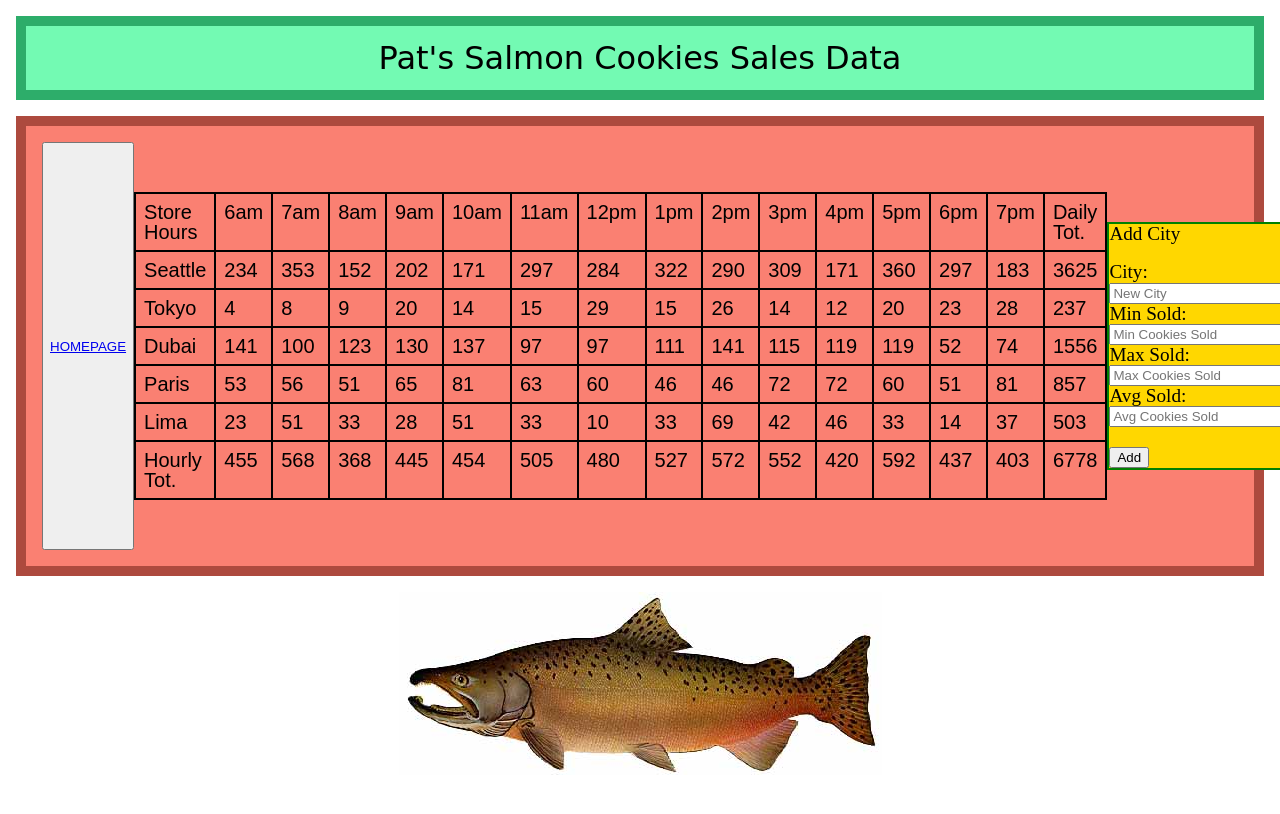
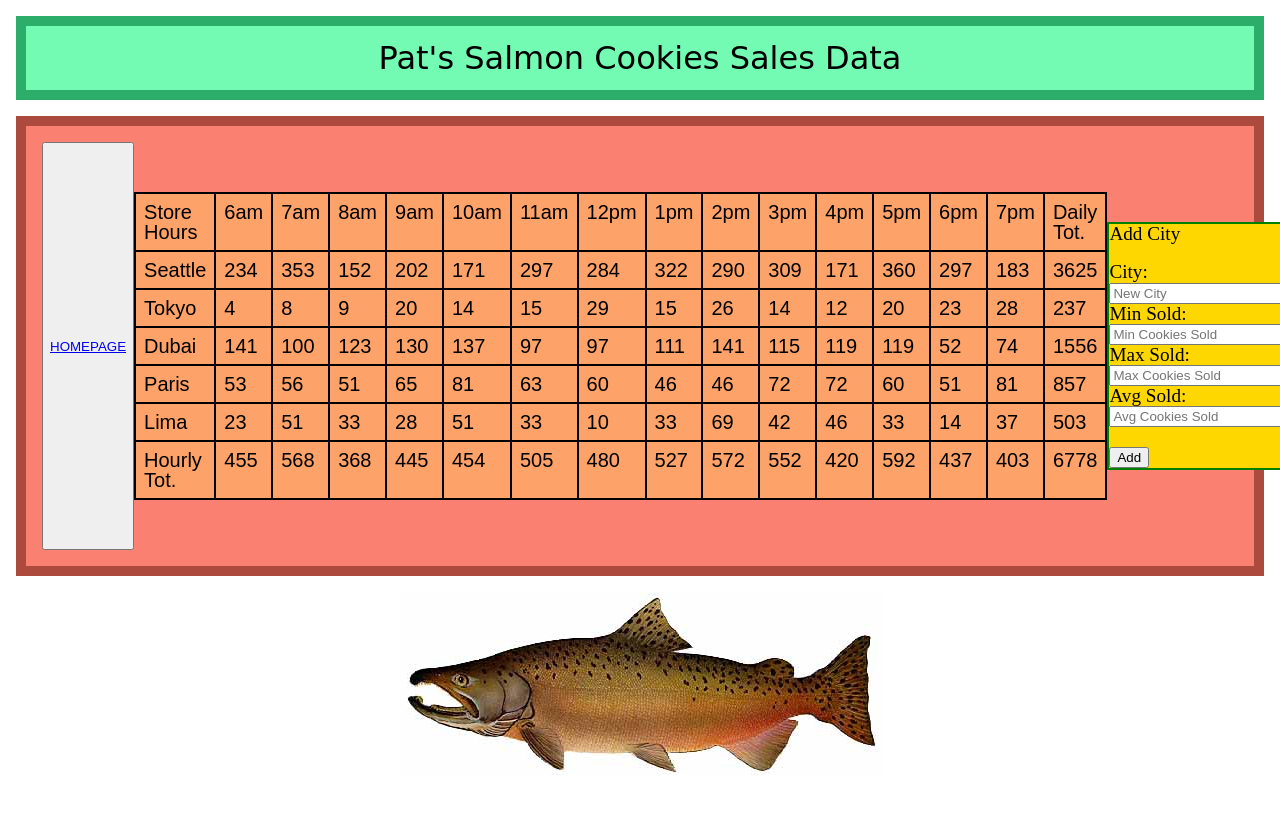
Before and after one commit to cherrera1208/cookie-stand, a plain HTML site: page sales.html in a window 1280 px wide. Drawn offline with Linux system fonts and the light colour scheme.

Commit message:
lab10 touch ups complete

```diff
--- a/css/style.css
+++ b/css/style.css
@@ -152,6 +152,7 @@ table, td {
 }
 
 table {
+  background-color: #FDA268;
   font-size: 1.25rem;
   margin:auto;
 }
```
